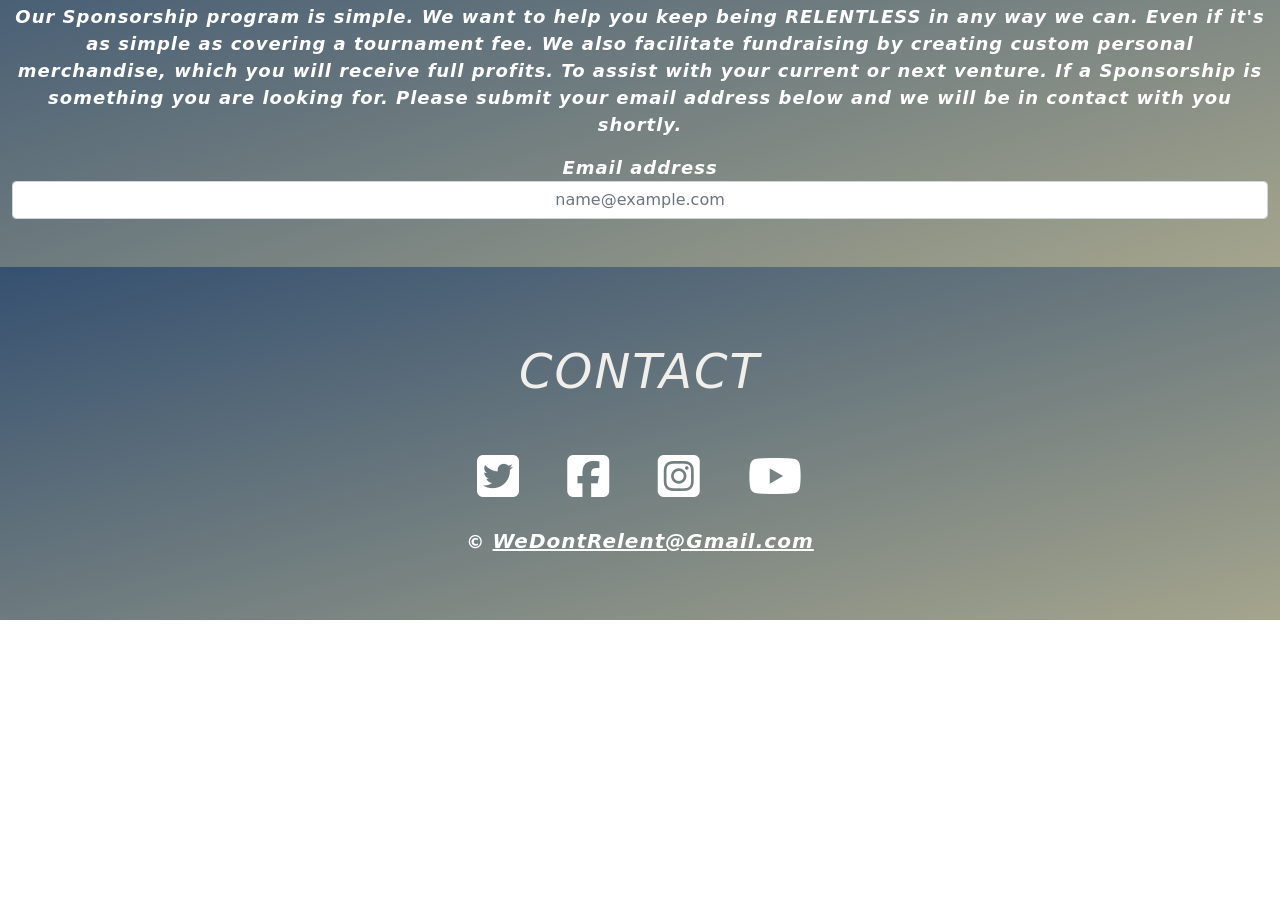
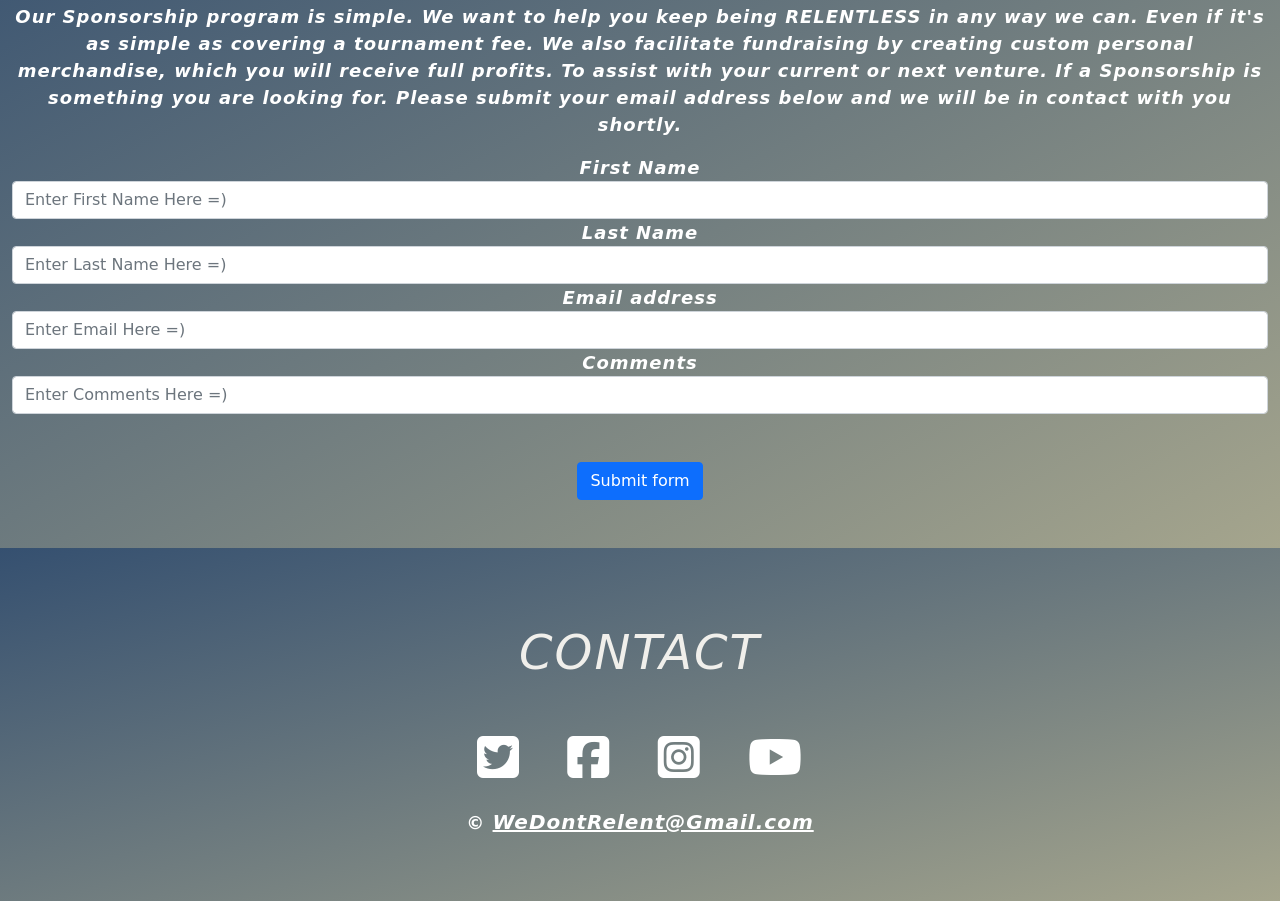
Before and after one commit to JeffWedekind/JeffWedekind.github.io, a plain HTML site: page index.html in a window 1280 px wide. Shown: the part 2928-3829 px from the top of the page. Before the commit the page ends 3548 px from the top, so only its background shows below. Drawn offline with nearby package versions, Linux system fonts and the light colour scheme; a web font is replaced by a local one.

Commit message:
Updated Index with new form and submit button. Final Complete.

```diff
--- a/index.html
+++ b/index.html
@@ -177,15 +177,29 @@
           </h1>
             <p>Our Sponsorship program is simple. We want to help you keep being RELENTLESS in any way we can. Even if it's as simple as covering a tournament fee. We also facilitate fundraising by creating custom personal merchandise, which you will receive full profits. To assist with your current or next venture. If a Sponsorship is something you are looking for. Please submit your email address below and we will be in contact with you shortly.
             </p>
-              <div class="col form-group pb-5 w-25">
-                  <label for="exampleFormControlInput1">Email address
-                  </label>
-                    <input type="email" class="form-control text-center" id="exampleFormControlInput1" placeholder="name@example.com">
-              </div>
+              <div class="container-fluid form-group pb-5">
+                <div class="row">
+                  <div class="col">
+                    <label  for="exampleFormControlInput1">First Name
+                    </label>
+                      <input type="email" class="form-control" id="exampleFormControlInput1" placeholder="Enter First Name Here =)">
+                        <label for="exampleFormControlInput1">Last Name
+                        </label>
+                          <input type="email" class="form-control" id="exampleFormControlInput1" placeholder="Enter Last Name Here =)">
+                            <label for="exampleFormControlInput1">Email address
+                            </label>
+                              <input type="email" class="form-control" id="exampleFormControlInput1" placeholder="Enter Email Here =)">
+                              <label for="exampleFormControlInput1">Comments
+                              </label>
+                            <input type="email" class="form-control" id="exampleFormControlInput1" placeholder="Enter Comments Here =)">
+                        <button class="btn btn-primary mt-5" type="submit">Submit form
+                        </button>
+                    </div>
+                  </div>
+                </div>
         </div>
     </div>
 </form>
-
 <!-- Start Footer with Social Media Icons -->
 <div class="container-fluid d-flex justify-content-center TestBG">
   <div class="row p-5 text-center">
```
